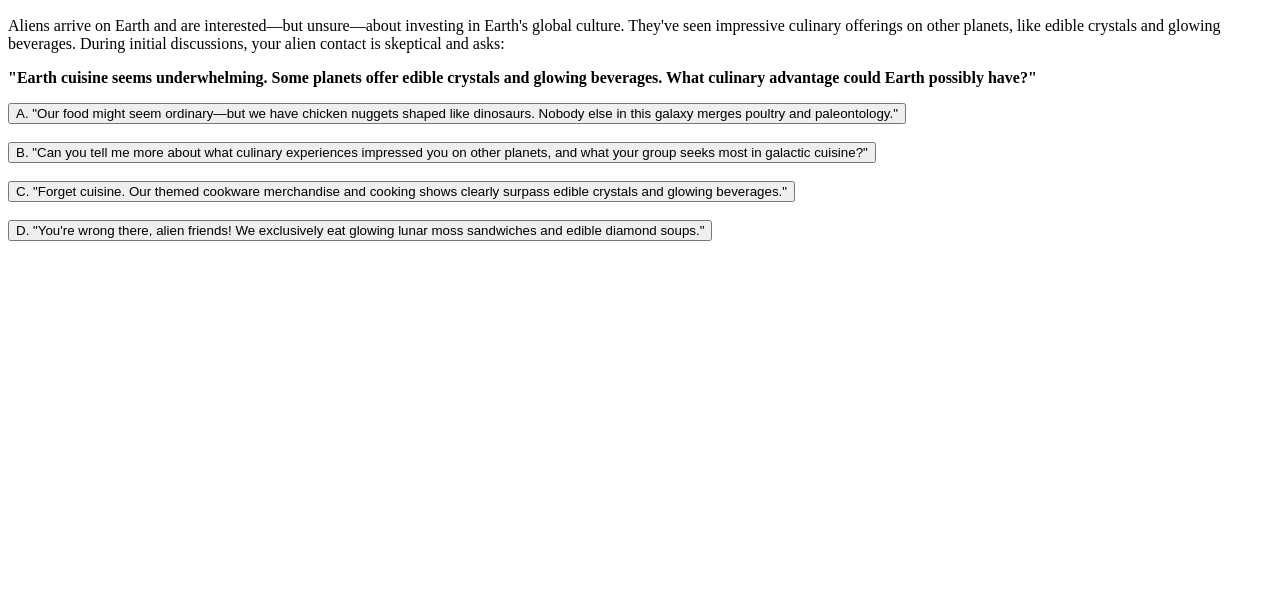
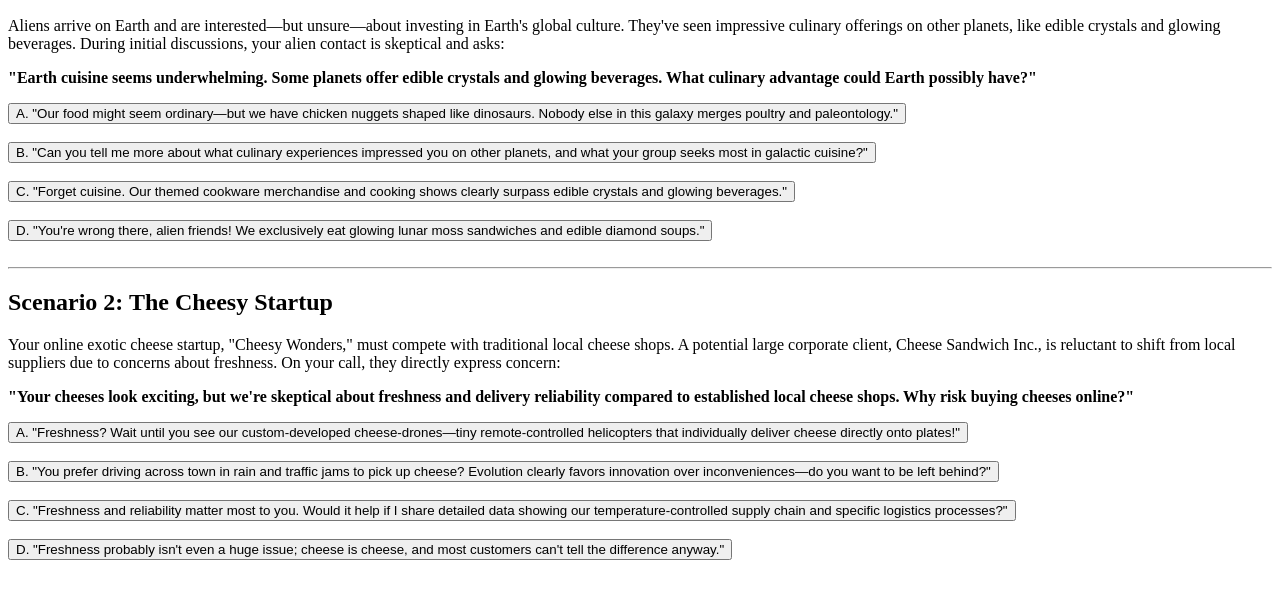
Before and after one commit to torinahopfauf/adaptive-scenario-assessment, a plain HTML site: page index.html in a window 1280 px wide. Shown: the part 110-708 px from the top of the page. Drawn offline with Linux system fonts and the light colour scheme.

Commit message:
Add Scenario 2 content and interactive buttons

```diff
--- a/index.html
+++ b/index.html
@@ -33,5 +33,28 @@
 </script>
     </div>
 
+<hr>
+<h2>Scenario 2: The Cheesy Startup</h2>
+
+<p>Your online exotic cheese startup, "Cheesy Wonders," must compete with traditional local cheese shops. A potential large corporate client, Cheese Sandwich Inc., is reluctant to shift from local suppliers due to concerns about freshness. On your call, they directly express concern:</p>
+
+<p><strong>"Your cheeses look exciting, but we're skeptical about freshness and delivery reliability compared to established local cheese shops. Why risk buying cheeses online?"</strong></p>
+
+<button onclick="selectAnswer2('A')">A. "Freshness? Wait until you see our custom-developed cheese-drones—tiny remote-controlled helicopters that individually deliver cheese directly onto plates!"</button><br><br>
+
+<button onclick="selectAnswer2('B')">B. "You prefer driving across town in rain and traffic jams to pick up cheese? Evolution clearly favors innovation over inconveniences—do you want to be left behind?"</button><br><br>
+
+<button onclick="selectAnswer2('C')">C. "Freshness and reliability matter most to you. Would it help if I share detailed data showing our temperature-controlled supply chain and specific logistics processes?"</button><br><br>
+
+<button onclick="selectAnswer2('D')">D. "Freshness probably isn't even a huge issue; cheese is cheese, and most customers can't tell the difference anyway."</button><br><br>
+
+<div id="answer-response-2"></div>
+
+<script>
+function selectAnswer2(choice) {
+    document.getElementById('answer-response-2').innerHTML = "You selected answer " + choice + ". (We'll add adaptive logic next!)";
+}
+</script>
+
 </body>
 </html>
```
